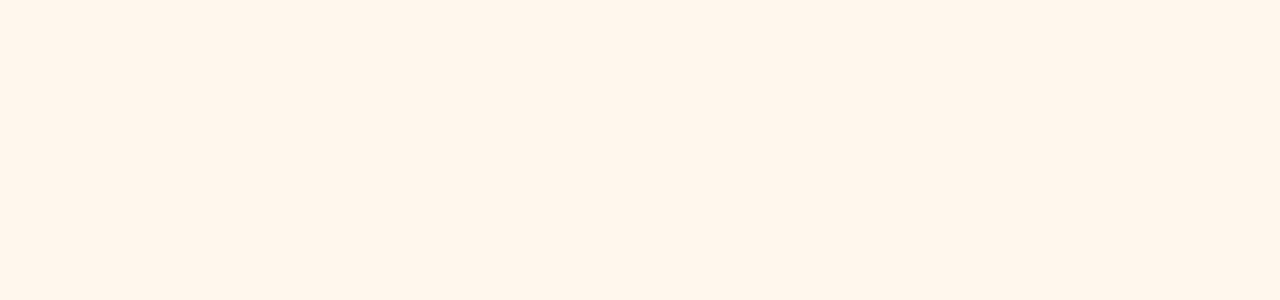
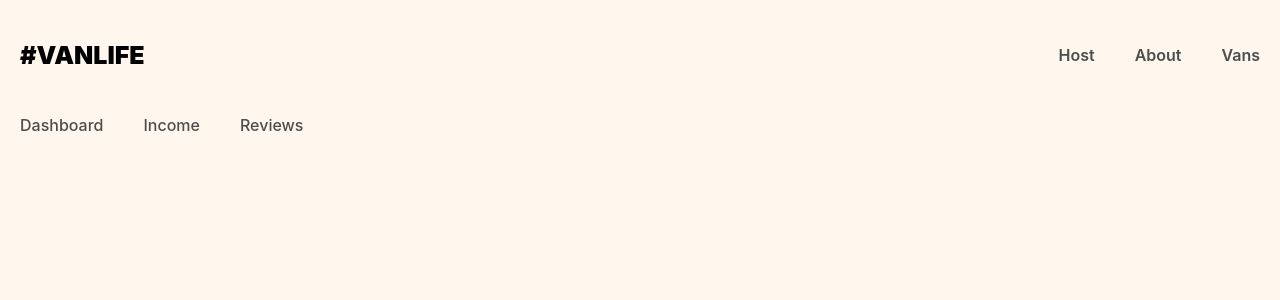
Before and after one commit to randyChrisp/VanLife, a React (Vite) app: page /host in a window 1280 px wide. Before the commit this address had no page. Shown: the top 300 px of the page. Built offline with nearby package versions, Linux system fonts and the light colour scheme; what miragejs would draw is missing.

Commit message:
Added host layout

```diff
--- a/src/App.jsx
+++ b/src/App.jsx
@@ -2,10 +2,13 @@
 import "./App.css";
 import Home from "./pages/Home";
 import About from "./pages/About.jsx";
-// import Nav from "./components/Nav";
 import Layout from "./components/Layout";
-import Vans from "./pages/Vans";
-import VanDetail from "./pages/VanDetail";
+import Vans from "./pages/Vans/Vans";
+import VanDetail from "./pages/Vans/VanDetail";
+import HostLayout from "./components/HostLayout";
+import Dashboard from "./pages/Host/Dashboard";
+import Income from "./pages/Host/Income";
+import Reviews from "./pages/Host/Reviews";
 import "./server";
 
 function App() {
@@ -18,6 +21,10 @@
             <Route path="/about" element={<About />} />
             <Route path="/vans" element={<Vans />} />
             <Route path="/vans/:id" element={<VanDetail />} />
+            <Route path="/host" element={<HostLayout />}>
+              <Route path="/host/income" element={<Income />} />
+              <Route path="/host/reviews" element={<Reviews />} />
+            </Route>
           </Route>
         </Routes>
       </BrowserRouter>
--- a/src/components/Header.jsx
+++ b/src/components/Header.jsx
@@ -1,7 +1,5 @@
 import React from "react";
 import { Link } from "react-router-dom";
-import Nav from "./Nav";
-import { Outlet } from "react-router-dom";
 
 const Header = () => {
   return (
@@ -9,7 +7,11 @@
       <Link className="site-logo" to="/">
         #VanLife
       </Link>
-      <Nav />
+      <nav>
+        <Link to="/host">Host</Link>
+        <Link to="/about">About</Link>
+        <Link to="/vans">Vans</Link>
+      </nav>
     </header>
   );
 };
--- /dev/null
+++ b/src/components/HostLayout.jsx
@@ -0,0 +1,17 @@
+import React from "react";
+import { Outlet, Link } from "react-router-dom";
+
+const HostLayout = () => {
+  return (
+    <>
+      <nav className="host-nav">
+        <Link to="/host">Dashboard</Link>
+        <Link to="/host/income">Income</Link>
+        <Link to="/host/reviews">Reviews</Link>
+      </nav>
+      <Outlet />
+    </>
+  );
+};
+
+export default HostLayout;
--- a/src/components/Nav.jsx
+++ /dev/null
@@ -1,12 +0,0 @@
-import { Link } from "react-router-dom";
-
-const Nav = () => {
-  return (
-    <div>
-      <Link to="/about">About</Link>
-      <Link to="/vans">Vans</Link>
-    </div>
-  );
-};
-
-export default Nav;
--- /dev/null
+++ b/src/pages/Host/Dashboard.jsx
@@ -0,0 +1,11 @@
+import React from "react";
+
+const Dashboard = () => {
+  return (
+    <>
+      <h1>Dashboard</h1>
+    </>
+  );
+};
+
+export default Dashboard;
--- /dev/null
+++ b/src/pages/Host/Income.jsx
@@ -0,0 +1,7 @@
+import React from "react";
+
+const Income = () => {
+  return <h1>Income</h1>;
+};
+
+export default Income;
--- /dev/null
+++ b/src/pages/Host/Reviews.jsx
@@ -0,0 +1,7 @@
+import React from "react";
+
+const Reviews = () => {
+  return <h1>Reviews</h1>;
+};
+
+export default Reviews;
```
Also changed, not shown: src/pages/Vans/VanDetail.jsx (renamed from src/pages/VanDetail.jsx), src/pages/Vans/Vans.jsx (renamed from src/pages/Vans.jsx).
